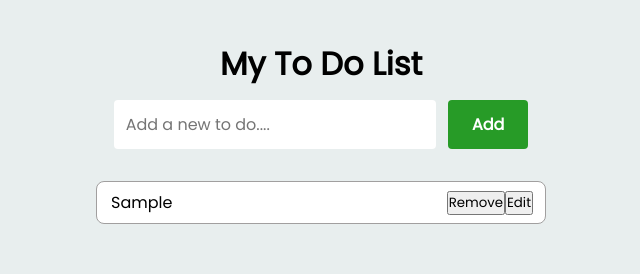
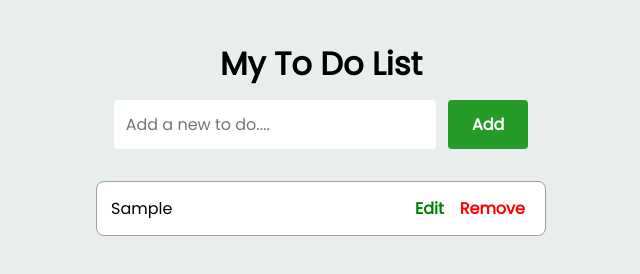
Before and after one commit to pratikpatel30/ToDo-List, a plain HTML site: page index.html in a window 1280 px wide. Both pictures are taken after typing "Sample" into the empty fields and a click on the button "Add". Shown: the whole page, without its empty margins (319-959 px from the left). Drawn offline with Linux system fonts and the light colour scheme.

Commit message:
add functionality in add button and and add task show in below

```diff
--- a/script.js
+++ b/script.js
@@ -1,6 +1,8 @@
 const inputBox = document.getElementById('inputBox');
 const addBtn = document.getElementById('addBtn');
 const todoList = document.getElementById('todoList');
+
+
 
 
 const addTodo = ()=>{
@@ -20,15 +22,23 @@ const addTodo = ()=>{
     // after we want to black input box
     inputBox.value = "";
 
+    //create edit button
+    const editBtn = document.createElement("button");
+    editBtn.innerText = "Edit";
+    editBtn.classList.add("btn", "editBtn");
+    li.appendChild(editBtn);
+
     //Create delete button
       const deleteBtn = document.createElement("button");
       deleteBtn.innerText = "Remove";
+      deleteBtn.classList.add("btn", "deleteBtn");// add class for accees in css
       li.appendChild(deleteBtn);
 
-    //create edit button
-    const editBtn = document.createElement("button");
-    editBtn.innerText = "Edit";
-    li.appendChild(editBtn);
+
 
 }
-addBtn.addEventListener('click', addTodo);
+
+
+
+
+addBtn.addEventListener('click', addTodo);//run when click on add
--- a/style.css
+++ b/style.css
@@ -72,8 +72,33 @@ ul li{
     align-items: center;
     justify-content: space-between;
 }
+
+ul li:hover{
+    background-color: #cbcaca;
+    transition: background-color 0.5s;
+}
+
+
 /* flex-grow means it take all width and give only width they need */
 ul li p{
     flex-grow: 1;
     padding: 2px;
 }
+
+.btn{
+    border: none;
+    outline: none;
+    font-size: 16px;
+    background: none;
+    font-weight: 600;
+    cursor: pointer;
+    padding: 8px;
+}
+
+.deleteBtn{
+    color: #ff0000;
+}
+
+.editBtn{
+    color: #008000;
+}
```
